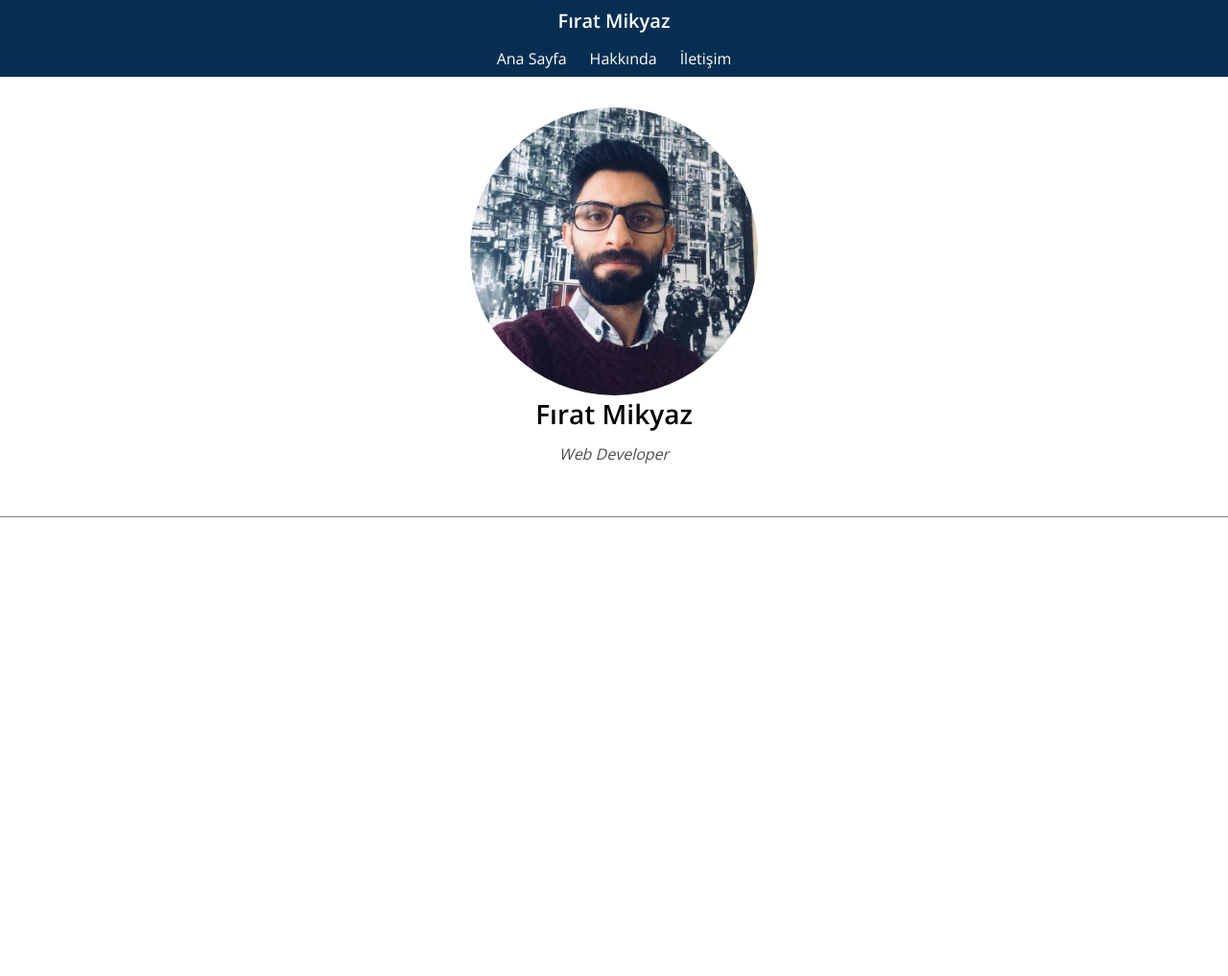
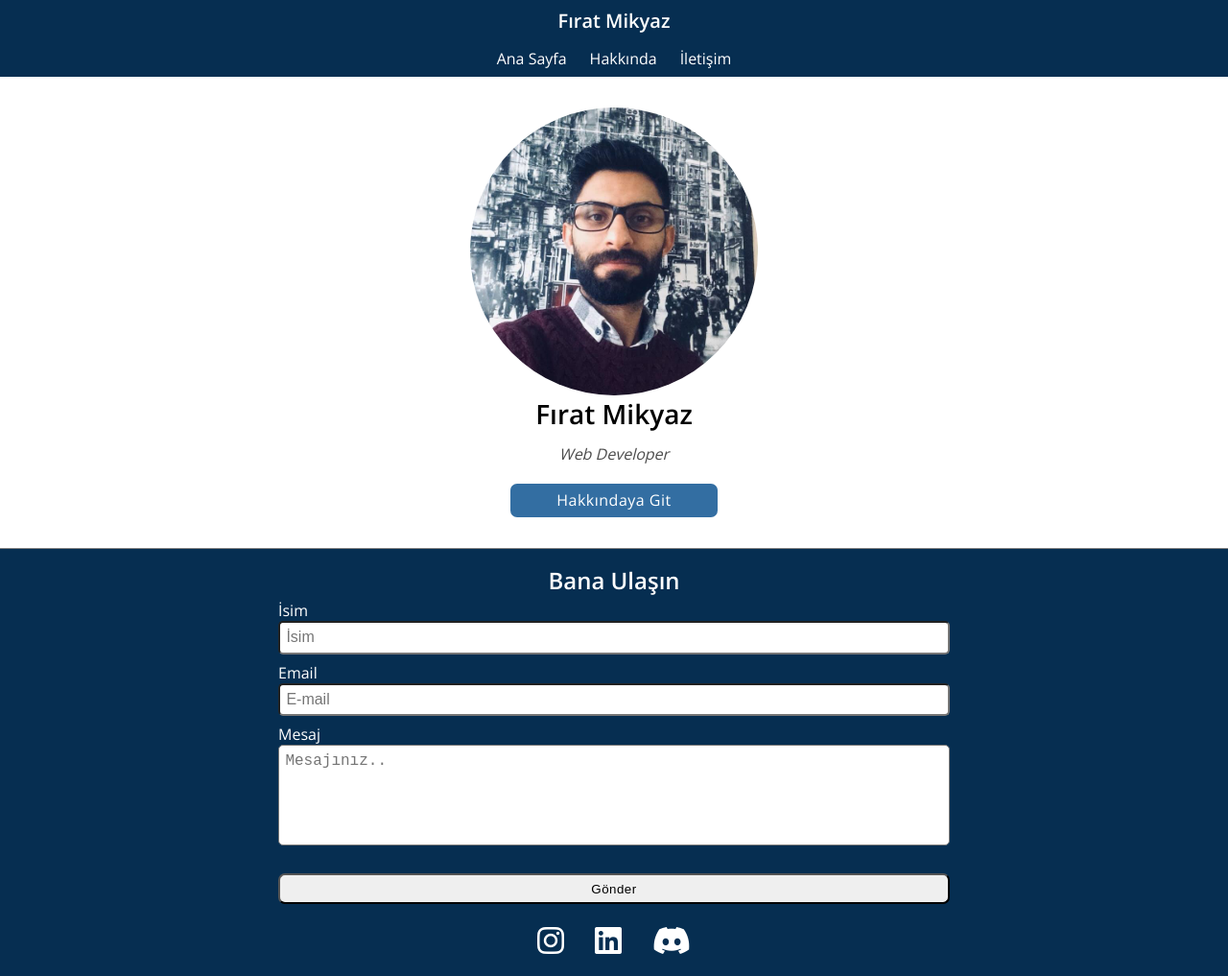
Before and after one commit to firatmikyaz/Landing_Page, a plain HTML site: page index.html in a window 1280 px wide. Shown: the whole page at 96% size. Before the commit the page ends 800 px from the top, so only its background shows below. Drawn offline with nearby package versions, Linux system fonts and the light colour scheme.

Commit message:
Footer,section and some property css added

```diff
--- a/CSS/global.css
+++ b/CSS/global.css
@@ -40,6 +40,27 @@
     border: 0.5px solid #336ea2;
 }
 
+.btn-block {
+    width: 100%;
+    text-align: center;
+}
+
+/* Forms */
+
+.form-group {
+    padding: 0.25rem 0;
+}
+.form-gorup label {
+    display: block;
+}
+.form-control {
+    width: 100%;
+    padding: 0.4rem;
+    font-size: 1rem;
+    resize: none;
+    border-radius: 5px;
+}
+
 /* Container */
 .container {
     max-width: 1100px;
--- a/CSS/main.css
+++ b/CSS/main.css
@@ -58,3 +58,30 @@ html {
     opacity: 0.7;
     font-style: italic;
 }
+
+#contact {
+    color: #fff;
+    padding: 1rem;
+}
+
+#contact .contact-form {
+    max-width: 700px;
+    margin-left: auto;
+    margin-right: auto;
+    display: flex;
+    flex-direction: column;
+}
+
+#contact .contact-form ul {
+    list-style-type: none;
+    display: flex;
+    margin-top: 1rem;
+    align-self: center;
+}
+#contact .contact-form ul li a {
+    padding: 1rem;
+    font-size: 2rem;
+}
+#contact .contact-form ul li a:hover {
+    opacity: 0.5;
+}
--- a/index.html
+++ b/index.html
@@ -34,9 +34,9 @@
             <nav id="navbar">
                 <h1 class="heading-small">Fırat Mikyaz</h1>
                 <ul>
-                    <li><a href="">Ana Sayfa</a></li>
+                    <li><a href="#home">Ana Sayfa</a></li>
                     <li><a href="">Hakkında</a></li>
-                    <li><a href="">İletişim</a></li>
+                    <li><a href="#contact">İletişim</a></li>
                 </ul>
             </nav>
         </div>
@@ -48,7 +48,57 @@
             <p>Web Developer</p>
         </div>
 
-        <a href="#Hakkında">Hakkındaya Git</a>
+        <a href="#Hakkında" class="btn btn-primary">Hakkındaya Git</a>
     </section>
+
+    <section id="hakkında">
+        <h3 class="text-center heading-medium"></h3>
+        <div class="container">
+            <div></div>
+        </div>
+    </section>
+
+    <footer id="contact" class="bg-dark-blue">
+        <div class="contact-form">
+            <form>
+                <h4 class="text-center heading-medium">
+                    Bana Ulaşın
+                </h4>
+
+                <div class="form-group">
+                    <label for="name">İsim</label>
+                    <input
+                    type="text" class="form-control" name="name"
+                    id="name" placeholder="İsim">
+                </div>
+
+                <div class="form-group">
+                    <label for="email">Email</label>
+                    <input
+                    type="text" class="form-control" name="email"
+                    id="email" placeholder="E-mail">
+                </div>
+                <div class="form-group">
+                    <label for="message">Mesaj</label>
+                    <textarea
+                    name="message"
+                    id="message"
+                    class="form-control"
+                    rows="5"
+                    placeholder="Mesajınız.."
+                    ></textarea>
+                </div>
+
+                <button type="submit" class="btn btn-block">Gönder
+                </button>
+            </form>
+
+            <ul>
+                <li><a href="https://www.instagram.com/frtmkyz/"><i class="fab fa-instagram"></i></a></li>
+                <li><a href="#"><i class="fab fa-linkedin"></i></a></li>
+                <li><a href="#"><i class="fab fa-discord"></i></a></li>
+            </ul>
+        </div>
+    </footer>
 </body>
 </html>
```
